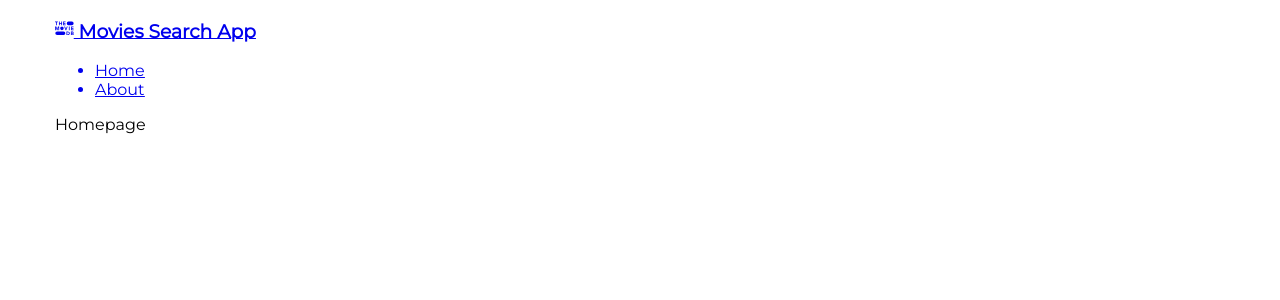
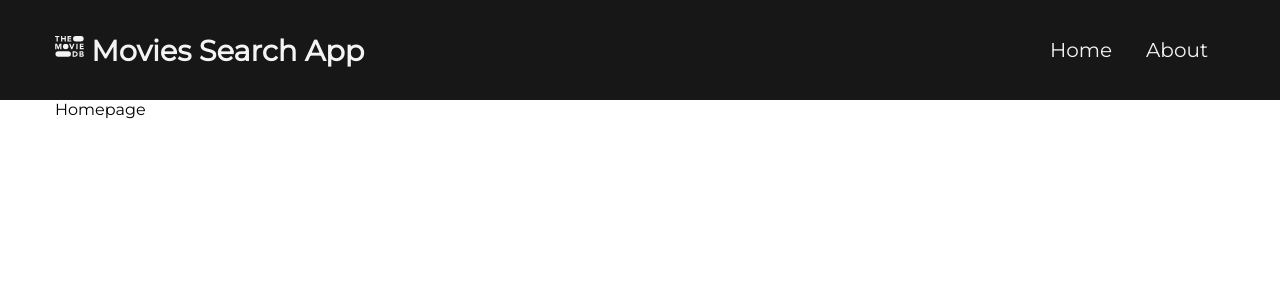
Before and after one commit to Shollytemmy/movies-search-software, a React (Create React App) app: page / in a window 1280 px wide. Shown: the top 300 px of the page. Built offline with nearby package versions, Linux system fonts and the light colour scheme.

Commit message:
Nav_bar completed

```diff
--- a/src/App.css
+++ /dev/null
@@ -1,38 +0,0 @@
-.App {
-  text-align: center;
-}
-
-.App-logo {
-  height: 40vmin;
-  pointer-events: none;
-}
-
-@media (prefers-reduced-motion: no-preference) {
-  .App-logo {
-    animation: App-logo-spin infinite 20s linear;
-  }
-}
-
-.App-header {
-  background-color: #282c34;
-  min-height: 100vh;
-  display: flex;
-  flex-direction: column;
-  align-items: center;
-  justify-content: center;
-  font-size: calc(10px + 2vmin);
-  color: white;
-}
-
-.App-link {
-  color: #61dafb;
-}
-
-@keyframes App-logo-spin {
-  from {
-    transform: rotate(0deg);
-  }
-  to {
-    transform: rotate(360deg);
-  }
-}
--- a/src/components/Navbar.js
+++ b/src/components/Navbar.js
@@ -7,22 +7,25 @@ export const Navbar = () => {
   return (
     <div className='navbar'>
         <div className="container">
-            <nav>
-                <Link to='/' >
-                    <h3>
+            <nav className='navbar__nav'>
+
+                    <h3 className='nav__brand'>
+                        <Link to='/' >
                         <SiThemoviedatabase /> Movies Search App
+                         </Link>
                     </h3>
-                    <ul>
-                        <li>
+
+                    <ul className='nav__links'>
+                        <li className='links__link'>
                             <Link to="/" >Home</Link>
                         </li>
 
-                        <li>
+                        <li className='links__link'>
                             <Link to='/about'>About</Link>
                         </li>
                     </ul>
 
-                </Link>
+
             </nav>
         </div>
     </div>
--- a/src/index.css
+++ b/src/index.css
@@ -10,3 +10,53 @@ body {
   max-width: 1170px;
   margin: auto;
 }
+
+/* Navbar styles*/
+.navbar{
+  padding: 0.3rem;
+  background-color: #171717;
+}
+
+.navbar__nav{
+  display: flex;
+  justify-content: space-between;
+  align-items: center;
+  border: 0px solid red;
+}
+
+.nav__brand a{
+  font-size: 1.8rem;
+  color: #f4f4f4;
+  text-decoration: none;
+}
+
+.nav__brand a:hover{
+  color: #3c94;
+}
+
+.nav__links{
+  display: flex;
+  list-style: none;
+  align-items: center;
+
+}
+
+.links__link{
+  border: 0px solid red;
+  padding: 1rem;
+
+
+}
+
+.links__link a{
+  display: block;
+  color: #f4f4f4;
+  font-size: 20px;
+  text-decoration: none;
+  border: 1px solid #171717;
+}
+
+.links__link a:hover{
+  border-bottom: 1px solid #3c94;
+  color:#3c94;
+}
```
